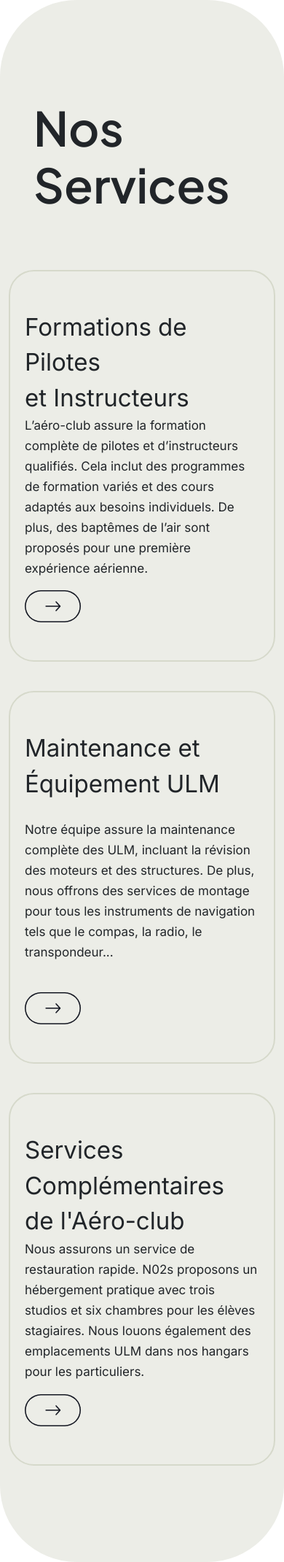
After one commit to GuedesAlexandre/ACF2L, a PHP site: page / in a window 390 px wide. The commit adds this page. Shown: the whole page at 73% size. Run offline with PHP 8.4, Linux system fonts and the light colour scheme.

Commit message:
rajout bon padding dans les card, rajout de tout les valeurs comme dans la maquette, supression de tout les max-height des texte, rajout de flex dans les card pour le responsiv et amélioration du responsiv

```diff
--- /dev/null
+++ b/index.html
@@ -0,0 +1,69 @@
+<!DOCTYPE html>
+<html lang="fr">
+
+<head>
+    <meta charset="UTF-8" />
+    <meta name="viewport" content="width=device-width, initial-scale=1.0" />
+    <link rel="stylesheet" href="https://stackpath.bootstrapcdn.com/bootstrap/4.5.2/css/bootstrap.min.css" />
+    <link rel="stylesheet" href="style.css" />
+    <link href="https://fonts.googleapis.com/css2?family=Inter:wght@400;500&family=Plus+Jakarta+Sans:wght@400;600&family=Rubik:wght@400;700&display=swap" rel="stylesheet" />
+    <link href="https://cdn.jsdelivr.net/npm/bootstrap@5.3.2/dist/css/bootstrap.min.css" rel="stylesheet" integrity="sha384-T3c6CoIi6uLrA9TneNEoa7RxnatzjcDSCmG1MXxSR1GAsXEV/Dwwykc2MPK8M2HN" crossorigin="anonymous" />
+    <title>Cartes Bootstrap</title>
+</head>
+
+<body>
+    <div class="container-fluid services-div">
+        <!-- Section "Nos Services" -->
+        <div class="nos-services-section">
+            <div class="row justify-content-center">
+                <div class="col-md-12 mb-4">
+                    <h2 class="text-left ml-4  mb-4">Nos Services</h2>
+                </div>
+            </div>
+        </div>
+
+        <div class="container-fluid section-div">
+            <section class="mx-0 mx-md-5" id="services">
+                <div class="card-div-flex row justify-content-lg-between justify-content-center">
+                    <div class="col-12 col-lg-5 col-md-12 card-services" style="margin: 0; padding: 52px 36px 52px 36px ">
+                        <div class="card-body d-flex flex-column justify-content-between " style="height: 100%;">
+                            <h5 class="card-title titre-card">
+                                Formations de Pilotes <br /> et Instructeurs
+                            </h5>
+                            <p class="card-text texte-card">
+                                L’aéro-club assure la formation complète de pilotes et d’instructeurs qualifiés. Cela inclut des programmes de formation variés et des cours adaptés aux besoins individuels. De plus, des baptêmes de l’air sont proposés pour une première expérience aérienne.
+                            </p>
+                            <a href="#" class="arrow-btn"><img src="./ressources/arrow.png" alt="arrow" /></a>
+                        </div>
+                    </div>
+                    <div class="col-12 col-lg-5 col-md-12 card-services" style="margin: 0; padding: 52px 36px 52px 36px ">
+                        <div class="card-body d-flex flex-column justify-content-between" style="height: 100%;">
+                            <h5 class="card-title titre-card">
+                                Maintenance et Équipement ULM
+                            </h5>
+                            <p class="card-text texte-card">
+                                Notre équipe assure la maintenance complète des ULM, incluant la révision des moteurs et des structures. De plus, nous offrons des services de montage pour tous les instruments de navigation tels que le compas, la radio, le transpondeur...
+                            </p>
+                            <a href="#" class="arrow-btn"><img src="./ressources/arrow.png" alt="arrow" /></a>
+                        </div>
+                    </div>
+                    <div class="col-12 col-lg-5 col-md-12 card-services" style="margin: 0; padding: 52px 36px 52px 36px ">
+                        <div class="card-body d-flex flex-column justify-content-between" style="height: 100%;">
+                            <h5 class="card-title titre-card">
+                                Services Complémentaires <br />de l'Aéro-club
+                            </h5>
+                            <p class="card-text texte-card">
+                                Nous assurons un service de restauration rapide. N02s proposons un hébergement pratique avec trois studios et six chambres pour les élèves stagiaires. Nous louons également des emplacements ULM dans nos hangars pour les particuliers.
+                            </p>
+                            <a href="#" class="arrow-btn"><img src="./ressources/arrow.png" alt="arrow" /></a>
+                        </div>
+                    </div>
+                </div>
+            </section>
+        </div>
+    </div>
+
+    <script src="https://cdn.jsdelivr.net/npm/bootstrap@5.3.2/dist/js/bootstrap.bundle.min.js" integrity="sha384-C6RzsynM9kWDrMNeT87bh95OGNyZPhcTNXj1NW7RuBCsyN/o0jlpcV8Qyq46cDfL" crossorigin="anonymous"></script>
+</body>
+
+</html>
--- a/style.css
+++ b/style.css
@@ -1,6 +1,7 @@
 * {
     box-sizing: border-box;
 }
+
 .services-div {
     background-color: #ecede7;
     border-radius: 105px;
@@ -41,14 +42,15 @@ a:hover {
     font-style: normal;
     font-weight: 400;
     min-width: 332px;
-  min-height: 129px;
+    line-height: 48.38px
 }
+
 .texte-card {
     font-family: 'Inter', sans-serif;
     font-size: 17px;
     font-style: normal;
     font-weight: 400;
-  min-height: 239px;
+    line-height: 28px
 }
 
 .nos-services-section .text-left {
@@ -57,11 +59,26 @@ a:hover {
     font-style: normal;
     font-weight: 600;
 }
+
 .card-services {
     max-width: 420px !important;
     min-height: 511px;
 }
+
 .section-div {
     max-width: 1668px;
     margin: 0 auto;
 }
+
+.services-div {
+    padding: 126px 0px 132px 0px;
+}
+
+@media (max-width: 991px) {
+    .card-div-flex {
+        gap: 40px;
+    }
+    #services .card-services {
+        padding: 52px 20px 52px 20px !important;
+    }
+}
```
Also changed, not shown: card.html (deleted, +0 -65 lines). Lines whose indentation alone changed are shown as unchanged.
